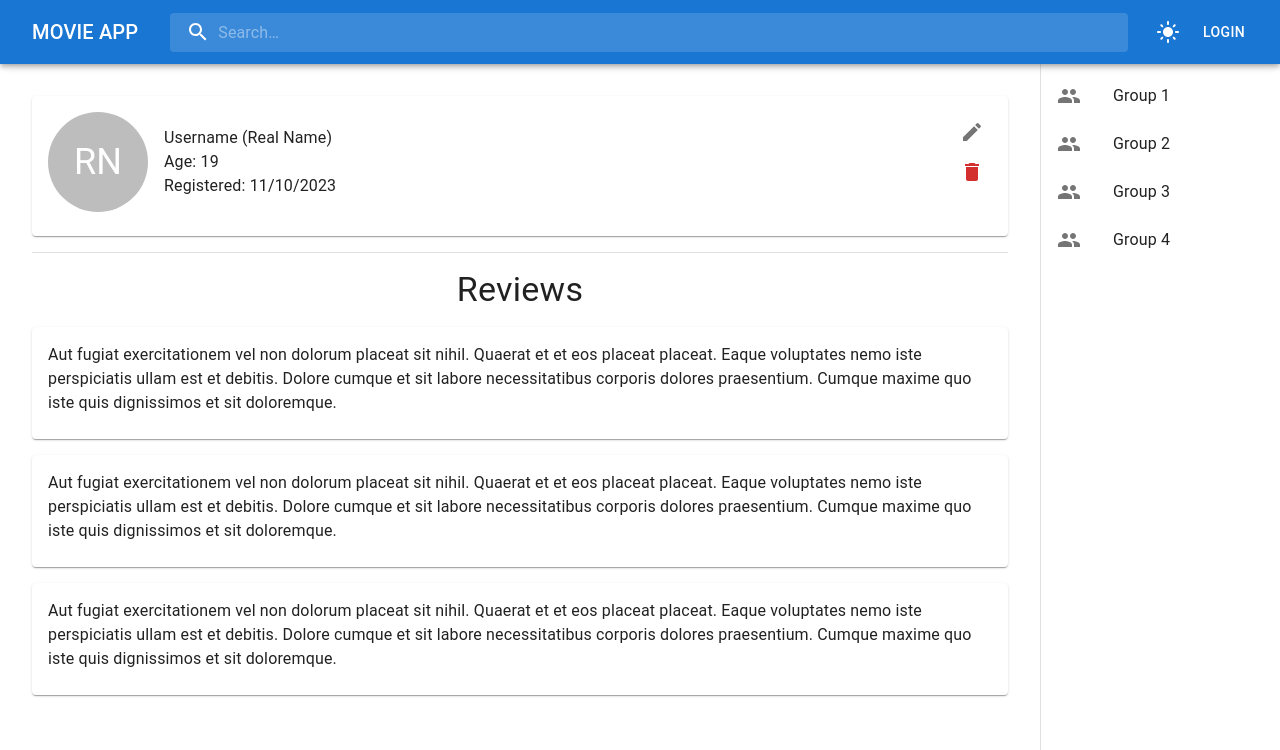
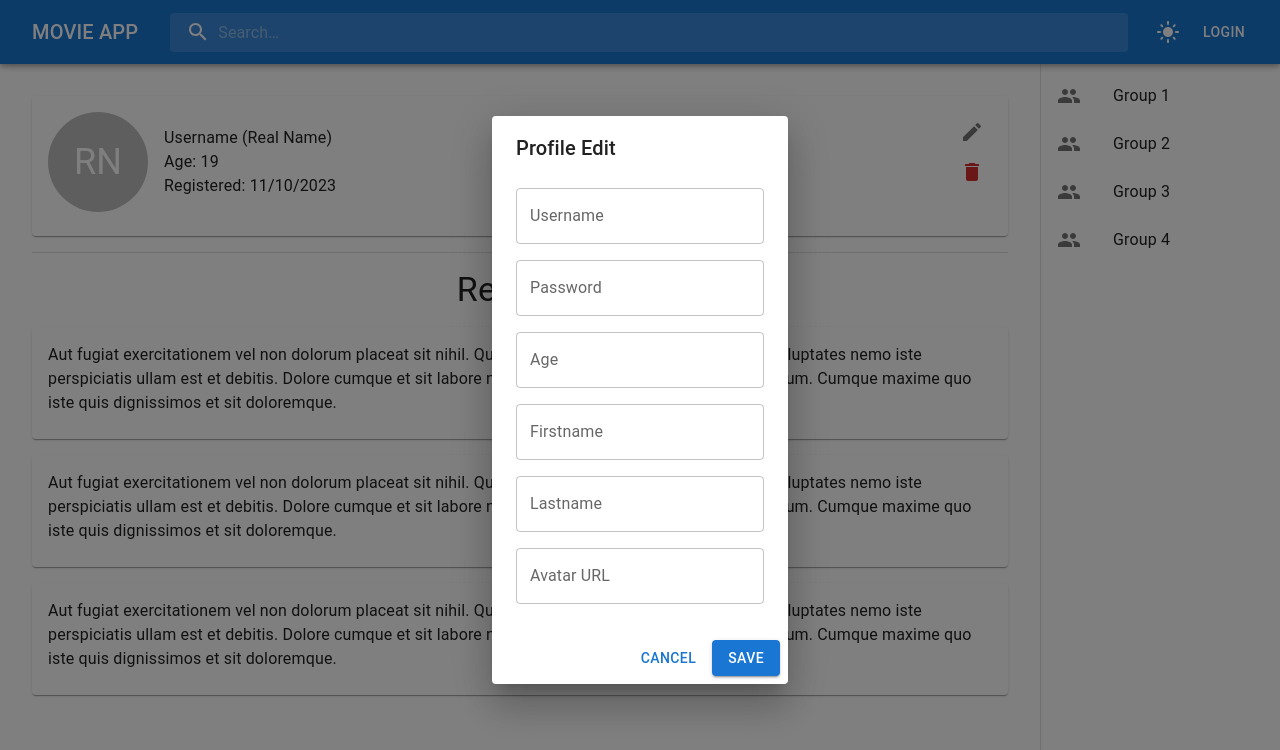
Before and after one commit to TVT22-19/movie-app-frontend, a React (Vite) app: page /movie-app-frontend/profile/1 in a window 1280 px wide. Both pictures are taken after a click on the button 972 px from the left and 132 px from the top of the page. Shown: the top 750 px of the page. Built offline with nearby package versions, Linux system fonts and the light colour scheme.

Commit message:
Moved profile page to sub-folder (#6) and added edit dialog (#8)

```diff
--- a/src/App.tsx
+++ b/src/App.tsx
@@ -6,7 +6,7 @@ import RegisterPage from "./pages/RegisterPage.tsx";
 import NotFoundPage from "./pages/NotFoundPage.tsx";
 import {AuthProvider, useAuth} from "./hooks/useAuth.tsx";
 import {ThemeSwitchProvider} from "./hooks/useThemeSwitch.tsx";
-import ProfilePage from "./pages/ProfilePage.tsx";
+import ProfilePage from "./pages/profile/ProfilePage.tsx";
 
 export default function App() {
 
--- a/src/pages/ProfilePage.tsx
+++ /dev/null
@@ -1,50 +0,0 @@
-import {Avatar, Card, CardContent, Divider, IconButton, Stack, Typography} from "@mui/material";
-import {Navigate, useParams} from "react-router-dom";
-import {Delete, Edit,} from "@mui/icons-material";
-
-export default function ProfilePage() {
-
-    const profileId = Number(useParams().id)
-    if (Number.isNaN(profileId)) return <Navigate to="/page-not-found"/>
-
-    return (
-        <Stack spacing={2}>
-            <Card>
-                <CardContent>
-                    <Stack spacing={2} direction="row">
-                        <Avatar sx={{
-                            fontSize: 36,
-                            width: 100,
-                            height: 100
-                        }}>RN</Avatar>
-                        <Stack alignSelf="center" flexGrow={1}>
-                            <Typography>Username (Real Name)</Typography>
-                            <Typography>Age: 19</Typography>
-                            <Typography>Registered: {new Date().toLocaleDateString()}</Typography>
-                        </Stack>
-                        <Stack>
-                            <IconButton>
-                                <Edit/>
-                            </IconButton>
-                            <IconButton>
-                                <Delete color="error"/>
-                            </IconButton>
-                        </Stack>
-                    </Stack>
-                </CardContent>
-            </Card>
-            <Divider/>
-            <Typography variant="h4" textAlign="center">Reviews</Typography>
-            {[1, 2, 3].map(() =>
-                <Card>
-                    <CardContent>
-                        Aut fugiat exercitationem vel non dolorum placeat sit nihil. Quaerat et et eos placeat placeat.
-                        Eaque voluptates nemo iste perspiciatis ullam est et debitis. Dolore cumque et sit labore
-                        necessitatibus corporis dolores praesentium. Cumque maxime quo iste quis dignissimos et sit
-                        doloremque.
-                    </CardContent>
-                </Card>
-            )}
-        </Stack>
-    )
-}
--- /dev/null
+++ b/src/pages/profile/ProfilePage.tsx
@@ -0,0 +1,59 @@
+import {Avatar, Card, CardContent, Divider, IconButton, Stack, Typography} from "@mui/material";
+import {Navigate, useParams} from "react-router-dom";
+import {Delete, Edit,} from "@mui/icons-material";
+import {useState} from "react";
+import ProfileEditDialog from "./dialog/ProfileEditDialog.tsx";
+
+export default function ProfilePage() {
+
+    const [openEditDialog, setOpenEditDialog] = useState(false);
+
+    const profileId = Number(useParams().id)
+    if (Number.isNaN(profileId)) return <Navigate to="/page-not-found"/>
+
+
+    return (
+        <>
+            <ProfileEditDialog open={openEditDialog} setOpen={setOpenEditDialog}/>
+            <Stack spacing={2}>
+                <Card>
+                    <CardContent>
+                        <Stack spacing={2} direction="row">
+                            <Avatar sx={{
+                                fontSize: 36,
+                                width: 100,
+                                height: 100
+                            }}>RN</Avatar>
+                            <Stack alignSelf="center" flexGrow={1}>
+                                <Typography>Username (Real Name)</Typography>
+                                <Typography>Age: 19</Typography>
+                                <Typography>Registered: {new Date().toLocaleDateString()}</Typography>
+                            </Stack>
+                            <Stack>
+                                <IconButton onClick={() => setOpenEditDialog(true)}>
+                                    <Edit/>
+                                </IconButton>
+                                <IconButton>
+                                    <Delete color="error"/>
+                                </IconButton>
+                            </Stack>
+                        </Stack>
+                    </CardContent>
+                </Card>
+                <Divider/>
+                <Typography variant="h4" textAlign="center">Reviews</Typography>
+                {[1, 2, 3].map(() =>
+                    <Card>
+                        <CardContent>
+                            Aut fugiat exercitationem vel non dolorum placeat sit nihil. Quaerat et et eos placeat
+                            placeat.
+                            Eaque voluptates nemo iste perspiciatis ullam est et debitis. Dolore cumque et sit labore
+                            necessitatibus corporis dolores praesentium. Cumque maxime quo iste quis dignissimos et sit
+                            doloremque.
+                        </CardContent>
+                    </Card>
+                )}
+            </Stack>
+        </>
+    )
+}
--- /dev/null
+++ b/src/pages/profile/dialog/ProfileEditDialog.tsx
@@ -0,0 +1,33 @@
+import {Button, Dialog, DialogActions, DialogContent, DialogTitle, Stack, TextField} from "@mui/material";
+import {ProfileEditDialogProps} from "./types.ts";
+
+export default function ProfileEditDialog(props: ProfileEditDialogProps) {
+    return (
+        <Dialog
+            open={props.open}
+            onClose={() => props.setOpen(false)}
+            aria-labelledby="alert-dialog-title"
+            aria-describedby="alert-dialog-description"
+        >
+            <DialogTitle>
+                Profile Edit
+            </DialogTitle>
+            <DialogContent>
+                <Stack spacing={2} paddingY={1}>
+                    <TextField label="Username" variant="outlined"/>
+                    <TextField label="Password" variant="outlined"/>
+                    <TextField label="Age" variant="outlined"/>
+                    <TextField label="Firstname" variant="outlined"/>
+                    <TextField label="Lastname" variant="outlined"/>
+                    <TextField label="Avatar URL" variant="outlined"/>
+                </Stack>
+            </DialogContent>
+            <DialogActions>
+                <Button onClick={() => props.setOpen(false)}>Cancel</Button>
+                <Button variant="contained" onClick={() => props.setOpen(false)} autoFocus>
+                    Save
+                </Button>
+            </DialogActions>
+        </Dialog>
+    )
+}
--- /dev/null
+++ b/src/pages/profile/dialog/types.ts
@@ -0,0 +1,6 @@
+import {Dispatch} from "react";
+
+export interface ProfileEditDialogProps {
+    open: boolean,
+    setOpen: Dispatch<boolean>
+}
```
